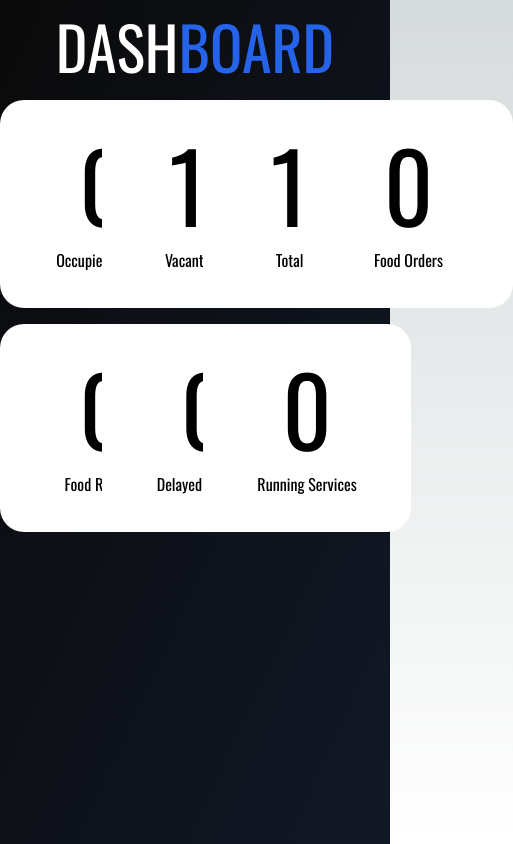
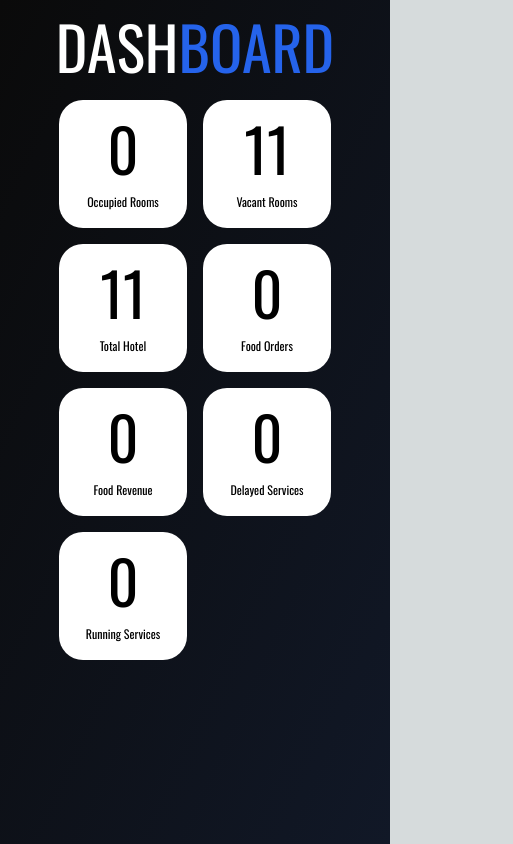
Before and after one commit to Jaskaran2701/Test-1, a Next.js app: page /dashboard in a window 390 px wide. Shown: the whole page, 513 px wide, since content can reach past the window. Built offline with nearby package versions, Linux system fonts and the light colour scheme; no server answers.

Commit message:
made the design responsive

```diff
--- a/src/app/(auth)/page.tsx
+++ b/src/app/(auth)/page.tsx
@@ -78,7 +78,7 @@ export default function Login() {
         <span className="text-white">Log</span>
         <span className="text-blue-600">In</span>
       </div>
-      <div className="flex flex-col gap-2  w-96">
+      <div className="flex flex-col gap-2 w-60 md:w-96">
         <label htmlFor="email" className="text-sm font-medium text-white">
           Email
         </label>
@@ -105,7 +105,7 @@ export default function Login() {
           </label>
         )}
       </div>
-      <div className="flex flex-col gap-2 w-96">
+      <div className="flex flex-col gap-2 w-60 md:w-96">
         <div className="flex justify-between">
         <label htmlFor="password" className="text-sm font-medium text-white">
           Password
--- a/src/app/dashboard/card.tsx
+++ b/src/app/dashboard/card.tsx
@@ -5,9 +5,9 @@ type CardProps={
 
 export default function Card({value,label}:CardProps){
     return(
-    <div className="bg-white w-52 h-52 rounded-3xl flex flex-col justify-center items-center gap-4 hover:cursor-pointer hover:bg-blue-600 hover:text-white hover:scale-110 transition ease-in-out delay-150">
-        <div className="text-8xl">{value}</div>
-        <div className="capitalize">{label}</div>
+    <div className="bg-white w-32 h-32 xl:w-52 xl:h-52 rounded-3xl flex flex-col justify-center items-center gap-4 hover:cursor-pointer hover:bg-blue-600 hover:text-white hover:scale-110 transition ease-in-out delay-150">
+        <div className="text-6xl xl:text-8xl">{value}</div>
+        <div className="text-xs xl:text-sm capitalize">{label}</div>
       </div>
     )
 }
--- a/src/app/dashboard/page.tsx
+++ b/src/app/dashboard/page.tsx
@@ -48,8 +48,10 @@ export default function Dashboard() {
   return (
     <div className="flex flex-col gap-6 2xl:gap-20 items-center">
       <div className="w-full items-center justify-center flex text-6xl mt-4 2xl:mt-14">
-        <span className="text-white">DASH</span><span className="text-blue-600">BOARD</span></div>
-      <div className="grid grid-cols-4 gap-4 justify-center">
+        <span className="text-white">DASH</span>
+        <span className="text-blue-600">BOARD</span>
+      </div>
+      <div className="grid grid-cols-2 md:grid-cols-4 gap-4 justify-center">
         {/* Didn't use mapping as object have nested objects */}
         <Card
           value={apiData.totalRoomsStatus.occupied}
```
